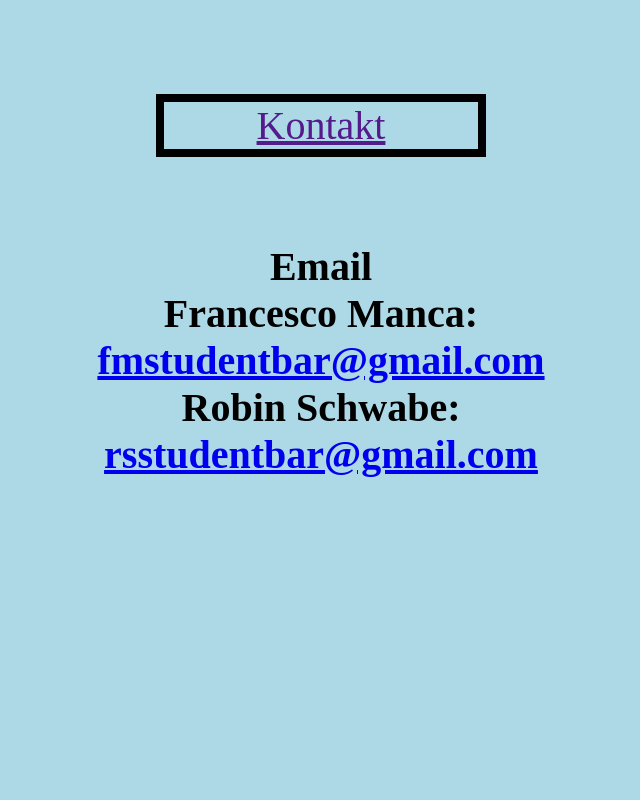
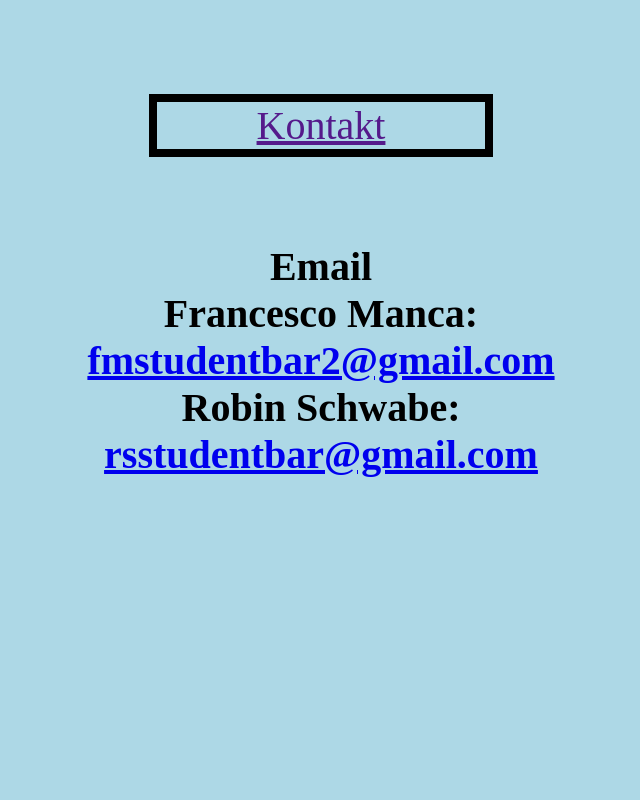
Before and after one commit to Studentbar/Studentbar.github.io, a plain HTML site: page kontakt/index.html in a window 1280 px wide. Shown: the top 800 px of the page, without its empty margins (319-959 px from the left). Drawn offline with Linux system fonts and the light colour scheme.

Commit message:
changed some information

```diff
--- a/kontakt/index.html
+++ b/kontakt/index.html
@@ -26,7 +26,7 @@
           <br />
           Francesco Manca:
           <br />
-          <a href="mailto:fmstudentbar@gmail.com">fmstudentbar@gmail.com</a>
+          <a href="mailto:fmstudentbar@gmail.com">fmstudentbar2@gmail.com</a>
           <br />
           Robin Schwabe:
           <br />
```
